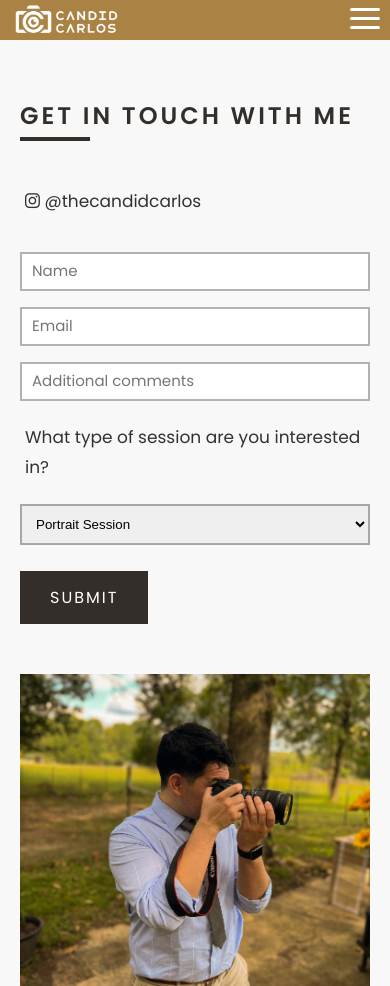
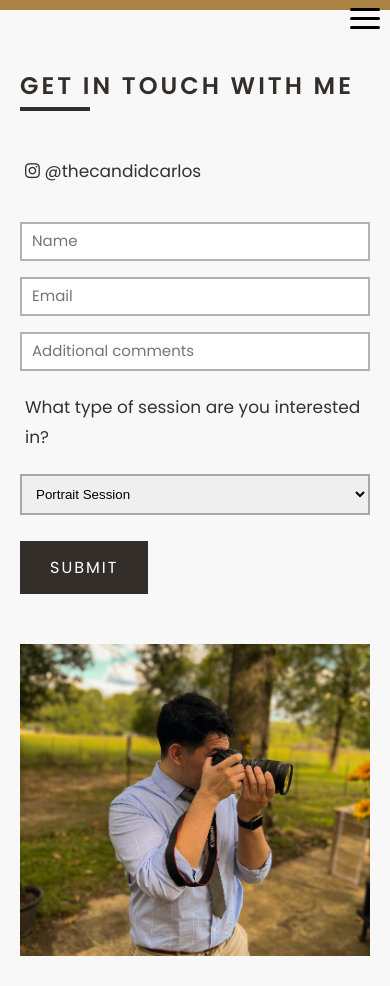
Before and after one commit to iSpeck/LosCandidShots, a plain HTML site: page contact.html in a window 390 px wide. Shown: the top 986 px of the page. Drawn offline with Linux system fonts and the light colour scheme.

Commit message:
remove navbar logo

```diff
--- a/contact.html
+++ b/contact.html
@@ -19,7 +19,7 @@
 <section id="navbar">
     <nav class="navbar">
         <div class="brand-title">
-            <a href="index.html"><img src="images/Logo-Cropped.png" alt="Candid Carlos" height="30px" ></a>
+             <!-- <a href="index.html"><img src="images/Logo-Cropped.png" alt="Candid Carlos" height="30px" ></a> -->
         </div>
         <a href="#" class="toggle-button">
           <span class="bar"></span>
--- a/css/styles.css
+++ b/css/styles.css
@@ -72,7 +72,7 @@ background-color: rgb(206, 160, 91);
 .toggle-button .bar{
     height: 3px;
     width: 100%;
-    background-color: white;
+    background-color: black;
     border-radius: 10px;
 }
 
```
Also changed, not shown: index.html (+1 -1 lines), media.html (+1 -1 lines), thankyou.html (+1 -1 lines).
